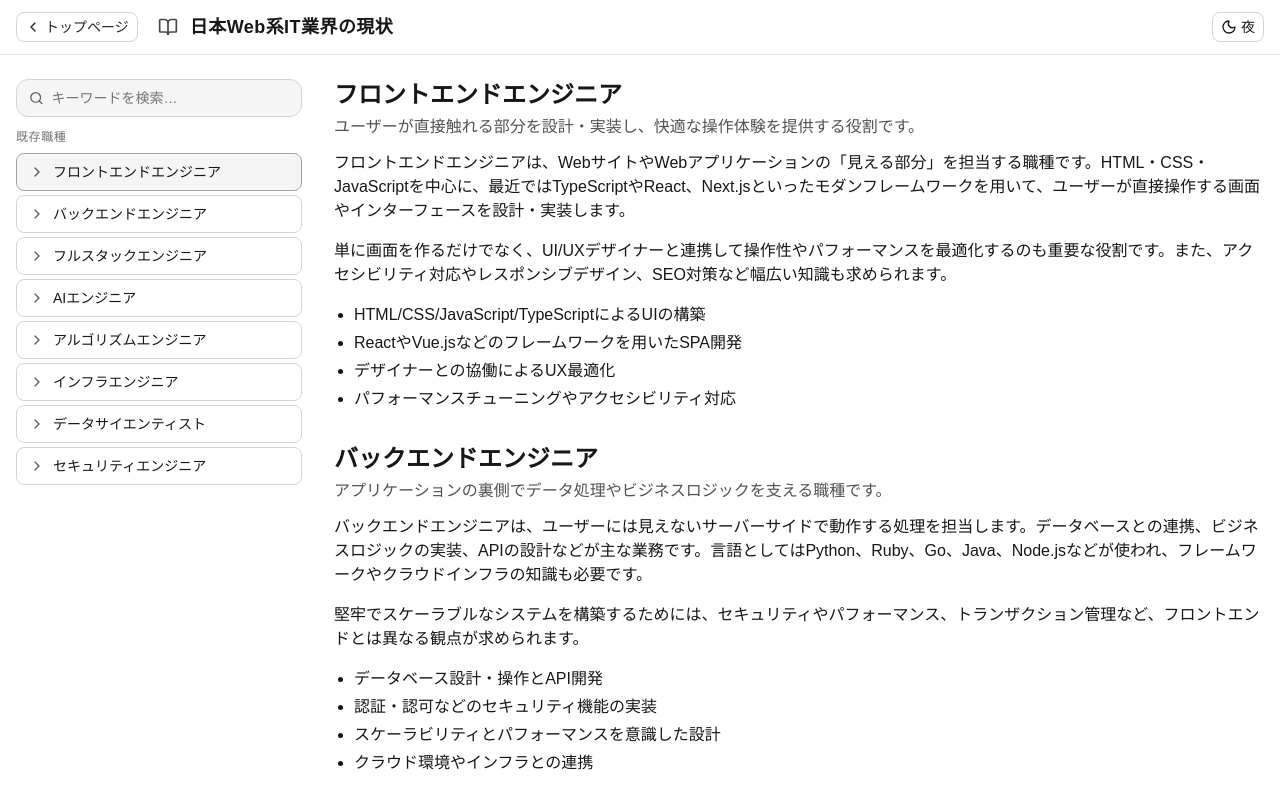
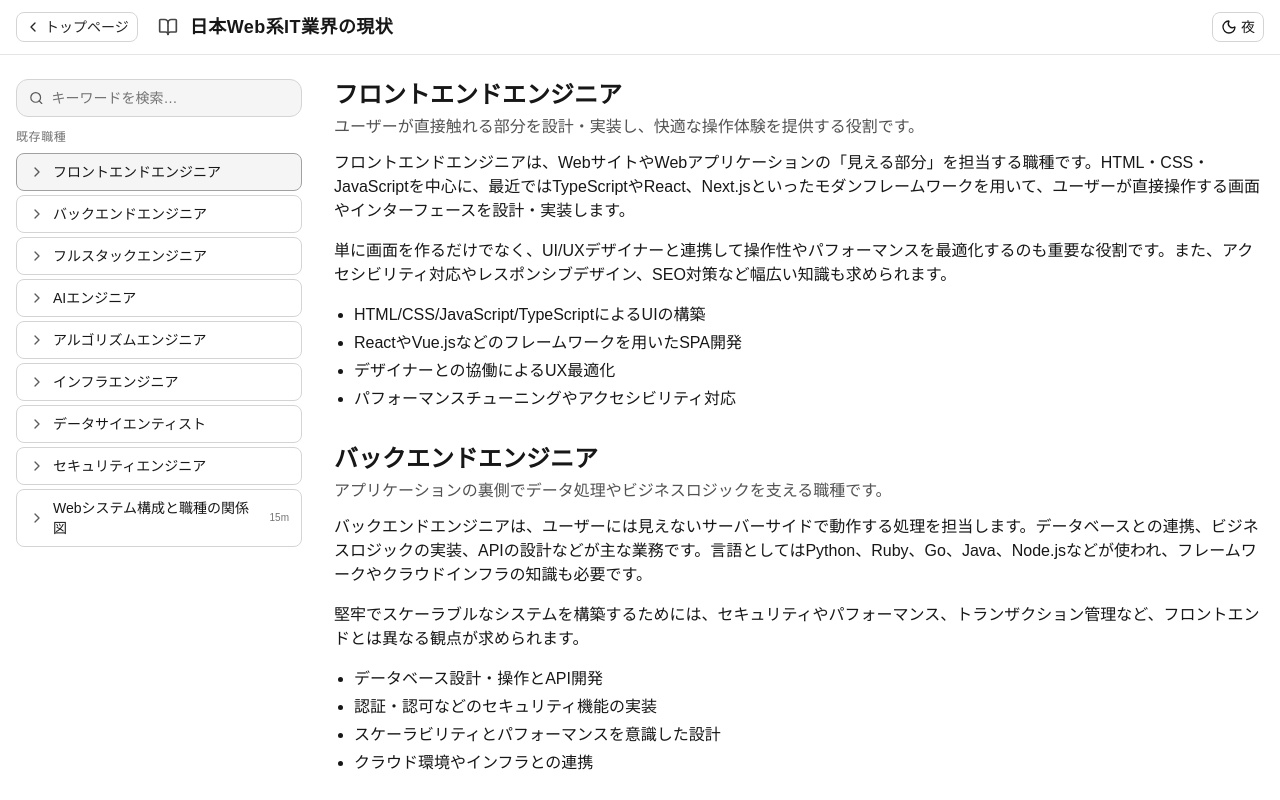
Before and after one commit to YoshihiroChen/IT-Study-Program, a Next.js app in the folder frontend/: page /paths/web/Webit-basics in a window 1280 px wide. Shown: the top 800 px of the page. Built offline with nearby package versions, Linux system fonts and the light colour scheme.

Commit message:
new edition

```diff
--- a/frontend/src/app/paths/web/Webit-basics/page.tsx
+++ b/frontend/src/app/paths/web/Webit-basics/page.tsx
@@ -240,7 +240,32 @@ const CURRICULUM: Chapter[] = [
             ],
           },
         ],
+      },
+      {
+        id: "system-diagram",
+        title: "Webシステム構成と職種の関係図",
+        summary: "Webサービスの構成全体と、各職種がどの領域を担当しているかを図で整理します。",
+        content: [
+          {
+            type: "p",
+            text: "ここでは、フロントエンド・バックエンド・データベース・インフラなどのシステム構成要素と、それぞれの職種がどの範囲を担当しているかを一目で理解できる図を示します。職種ごとの円や楕円は、実際の開発現場でどこに関与しているかを表現しています。"
+          },
+          {
+            type: "img",
+            src: "/images/web_system_roles.png",
+            alt: "Webシステム構成と職種の担当範囲図",
+            caption: "Webアプリケーション全体の構成と各職種の担当範囲（半透明の円は担当領域を示す）",
+            width: 1200,
+            height: 800
+          },
+          {
+            type: "p",
+            text: "この図からわかるように、フロントエンドエンジニアは主にUI層を担当し、バックエンドエンジニアはAPIやビジネスロジックを設計・実装します。AIエンジニア、データサイエンティスト、アルゴリズムエンジニアはアプリ層だけでなく、データ基盤やMLOpsといったインフラ層にも深く関与します。インフラエンジニアは全体の基盤を支え、セキュリティエンジニアは全レイヤーにわたってシステムの安全性を確保します。フルスタックエンジニアは全ての領域を横断的に理解し、連携を促進する役割を担います。"
+          }
+        ],
+        estMin: 15
       }
+
 
     ]
   }
```
